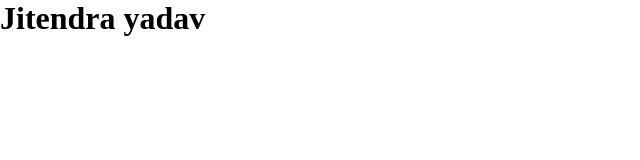
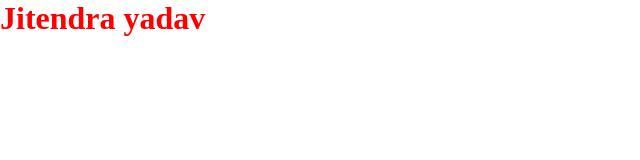
Before and after one commit to jitendrayad31/javascript, a plain HTML site: page index.html in a window 1280 px wide. Shown: the whole page, without its empty margins (0-640 px from the left). Drawn offline with Linux system fonts and the light colour scheme.

Commit message:
Update style.css

```diff
--- a/style.css
+++ b/style.css
@@ -3,5 +3,5 @@
     padding: 0;
 }
 h1{
-    color red
+    color :red;
 }
```
